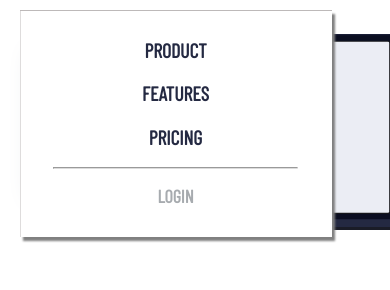
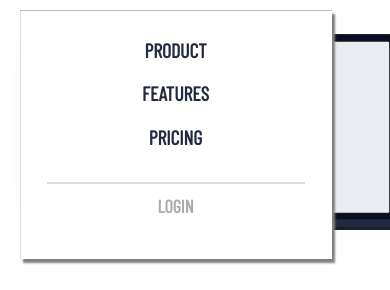
Before and after one commit to Alex196503/Layout-medium-level-landing-page-, a plain HTML site: page index.html in a window 390 px wide. Both pictures are taken after a click on the picture 337 px from the left and 55 px from the top of the page. Shown: the part 90-380 px from the top of the page. Drawn offline with nearby package versions, Linux system fonts and the light colour scheme.

Commit message:
Some HTML Error resolved

```diff
--- a/index.html
+++ b/index.html
@@ -30,8 +30,9 @@
          <li><a href="#">Product</a></li>
          <li><a href="#">Features</a></li>
          <li><a href="#">Pricing</a></li>
-            <hr>
+         <div class="containeras">
         <li><a class="login-side" href="#">Login</a></li>
+        </div>
     </ul>
     </div>
     <main class="main">
--- a/mystyles.css
+++ b/mystyles.css
@@ -297,12 +297,20 @@ button:hover{
         font-weight: 700;
         font-size: 1.1em;
     }
-    hr{
-        border-bottom: 1px solid gainsboro;
-        width:95%;
+    .containeras{
+        margin-top: 15px;
+        padding: 0.5em;
+        width: 100%;
+        display: flex;
+        justify-content: center;
+        align-items: center;
+        border-top:2px solid gainsboro;
+        height: 50px;
     }
-    .login-side{
+    .containeras .login-side{
         margin-left: 0px;
+        margin-top: 15px;
+        padding:0.5em;
     }
     nav{
         position: relative;
```
